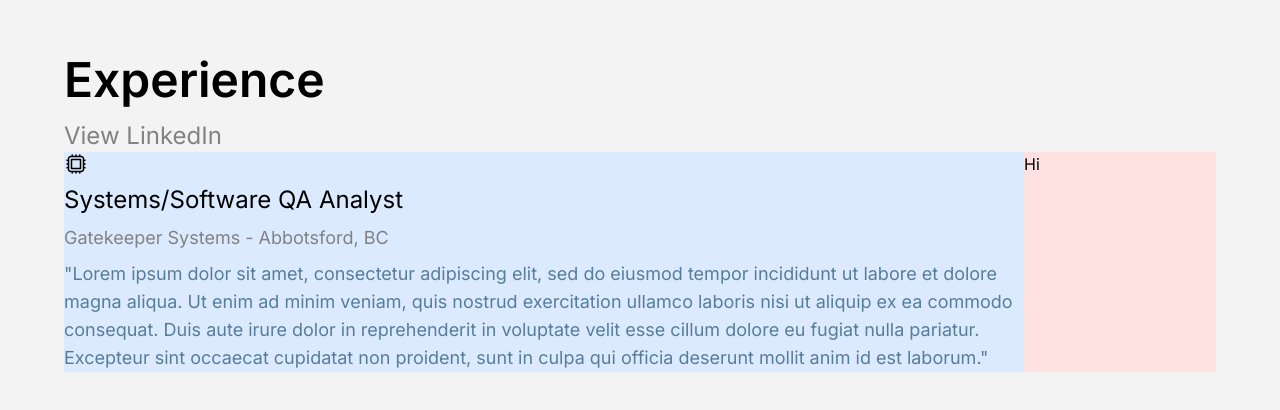
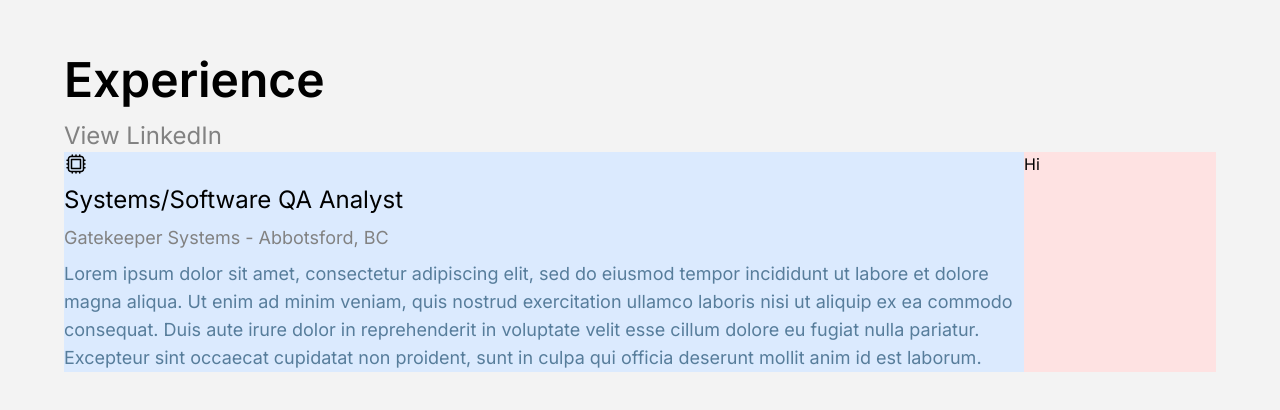
Before and after one commit to brianthtsou/brianthtsou.github.io, a React (Vite) app: page / in a window 1280 px wide. Shown: the part 1092-1502 px from the top of the page. Built offline with nearby package versions, Linux system fonts and the light colour scheme.

Commit message:
refactor of experience.tsx into reusable components

```diff
--- a/src/pages/Experience.tsx
+++ b/src/pages/Experience.tsx
@@ -4,10 +4,35 @@
   visualClass: string;
 }
 
+interface ExperienceItemProps {
+  svg: React.ReactNode;
+  title: string;
+  location: string;
+  content: string;
+}
+
 function GridItem({ children, spacingClass, visualClass }: GridItemProps) {
   return (
     <div className={`${spacingClass} ${visualClass} w-full mx-auto h-auto`}>
       {children}
+    </div>
+  );
+}
+
+function ExperienceItem({
+  svg,
+  title,
+  location,
+  content,
+}: ExperienceItemProps) {
+  return (
+    <div>
+      <div className="px-8 sm:px-0">{svg}</div>
+      <div className="space-y-2 px-8 sm:px-0">
+        <h1 className="text-2xl">{title}</h1>
+        <p className="text-custom-grey-text text-lg">{location}</p>
+        <p className="text-custom-blue-text text-lg">{content}</p>
+      </div>
     </div>
   );
 }
@@ -28,7 +53,8 @@
           spacingClass="col-span-6 sm:col-span-5"
           visualClass="bg-blue-100"
         >
-          <div className="px-8 sm:px-0">
+          <ExperienceItem
+            svg={
               <svg
                 xmlns="http://www.w3.org/2000/svg"
                 fill="none"
@@ -43,22 +69,17 @@
                   d="M8.25 3v1.5M4.5 8.25H3m18 0h-1.5M4.5 12H3m18 0h-1.5m-15 3.75H3m18 0h-1.5M8.25 19.5V21M12 3v1.5m0 15V21m3.75-18v1.5m0 15V21m-9-1.5h10.5a2.25 2.25 0 0 0 2.25-2.25V6.75a2.25 2.25 0 0 0-2.25-2.25H6.75A2.25 2.25 0 0 0 4.5 6.75v10.5a2.25 2.25 0 0 0 2.25 2.25Zm.75-12h9v9h-9v-9Z"
                 />
               </svg>
-          </div>
-          <div className="space-y-2 px-8 sm:px-0">
-            <h1 className="text-2xl">Systems/Software QA Analyst</h1>
-            <p className="text-custom-grey-text text-lg">
-              Gatekeeper Systems - Abbotsford, BC
-            </p>
-            <p className="text-custom-blue-text text-lg">
-              "Lorem ipsum dolor sit amet, consectetur adipiscing elit, sed do
-              eiusmod tempor incididunt ut labore et dolore magna aliqua. Ut
-              enim ad minim veniam, quis nostrud exercitation ullamco laboris
-              nisi ut aliquip ex ea commodo consequat. Duis aute irure dolor in
-              reprehenderit in voluptate velit esse cillum dolore eu fugiat
-              nulla pariatur. Excepteur sint occaecat cupidatat non proident,
-              sunt in culpa qui officia deserunt mollit anim id est laborum."
-            </p>
-          </div>
+            }
+            title="Systems/Software QA Analyst"
+            location="Gatekeeper Systems - Abbotsford, BC"
+            content="Lorem ipsum dolor sit amet, consectetur adipiscing elit, sed do
+            eiusmod tempor incididunt ut labore et dolore magna aliqua. Ut enim
+            ad minim veniam, quis nostrud exercitation ullamco laboris nisi ut
+            aliquip ex ea commodo consequat. Duis aute irure dolor in
+            reprehenderit in voluptate velit esse cillum dolore eu fugiat nulla
+            pariatur. Excepteur sint occaecat cupidatat non proident, sunt in
+            culpa qui officia deserunt mollit anim id est laborum."
+          ></ExperienceItem>
         </GridItem>
         <div className="side-col col-span-1 bg-red-100">Hi</div>
       </div>
```
Lines whose indentation alone changed are shown as unchanged.
